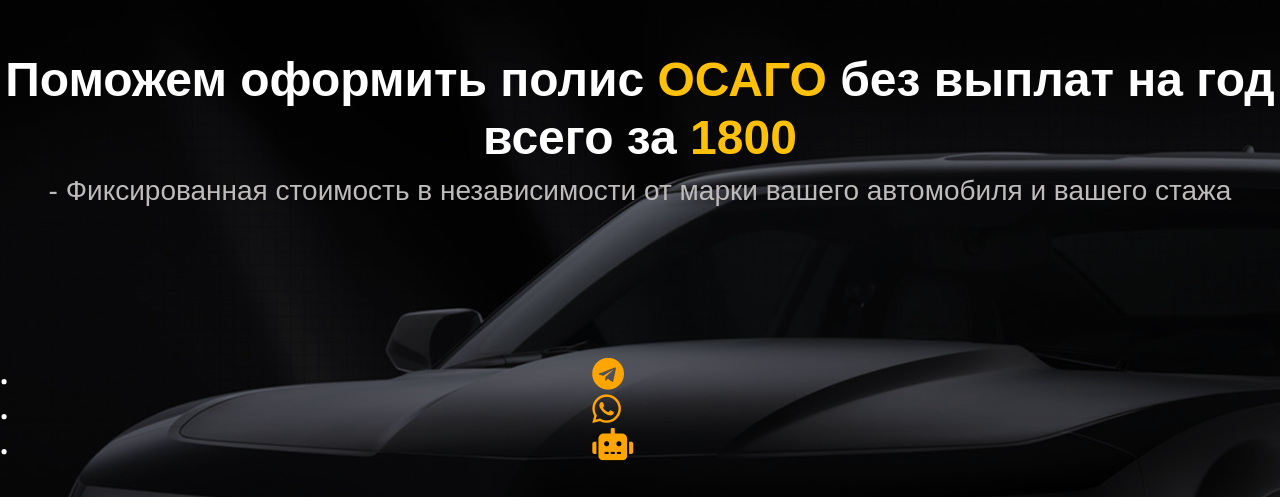
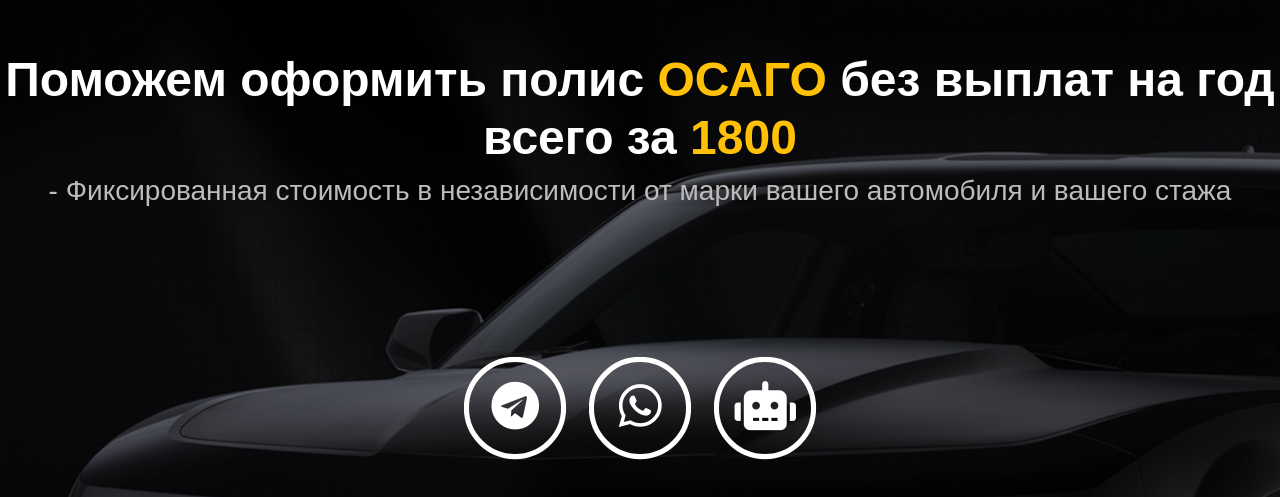
Before and after one commit to Winchestor2001/OsagoMax, a plain HTML site: page index.html in a window 1280 px wide. Shown: the part 249-746 px from the top of the page. Drawn offline with nearby package versions, Linux system fonts and the light colour scheme.

Commit message:
Update style.css

```diff
--- a/css/style.css
+++ b/css/style.css
@@ -147,3 +147,52 @@ body {
     padding: 15px;
     border-radius: 50%;
   }
+
+
+
+  .botton_links2 {
+    display: flex;
+    justify-content: center;
+    align-items: center;
+}
+.links2 {
+    margin-bottom: 20px;
+    color: #fff;
+    list-style: none;
+    padding: 0;
+    display: flex;
+    justify-content: space-between;
+    width: 350px;
+}
+.link_item2 a {
+    color: #fff;
+}
+.link_item2 a i{
+    padding-right: 40px;
+}
+.link_item2 {
+    width: 100px;
+    height: 100px;
+    border-radius: 50%;
+    border: 5px solid#fff;
+    display: flex;
+    justify-content: center;
+    align-items: center;
+    font-size: 24px;
+}
+
+.telegram2:hover {
+    border-color: #088de6;
+    box-shadow: 0px 0px 25px #088de6;
+    color: #088de6;
+}
+.instagram2:hover {
+    border-color: #25d366;
+    box-shadow: 0px 0px 25px #25d366;
+    color: #25d366;
+}
+.youtube2:hover {
+    border-color: #0e70b1;
+    box-shadow: 0px 0px 25px #0e70b1;
+    color: #0e70b1;
+}
```
